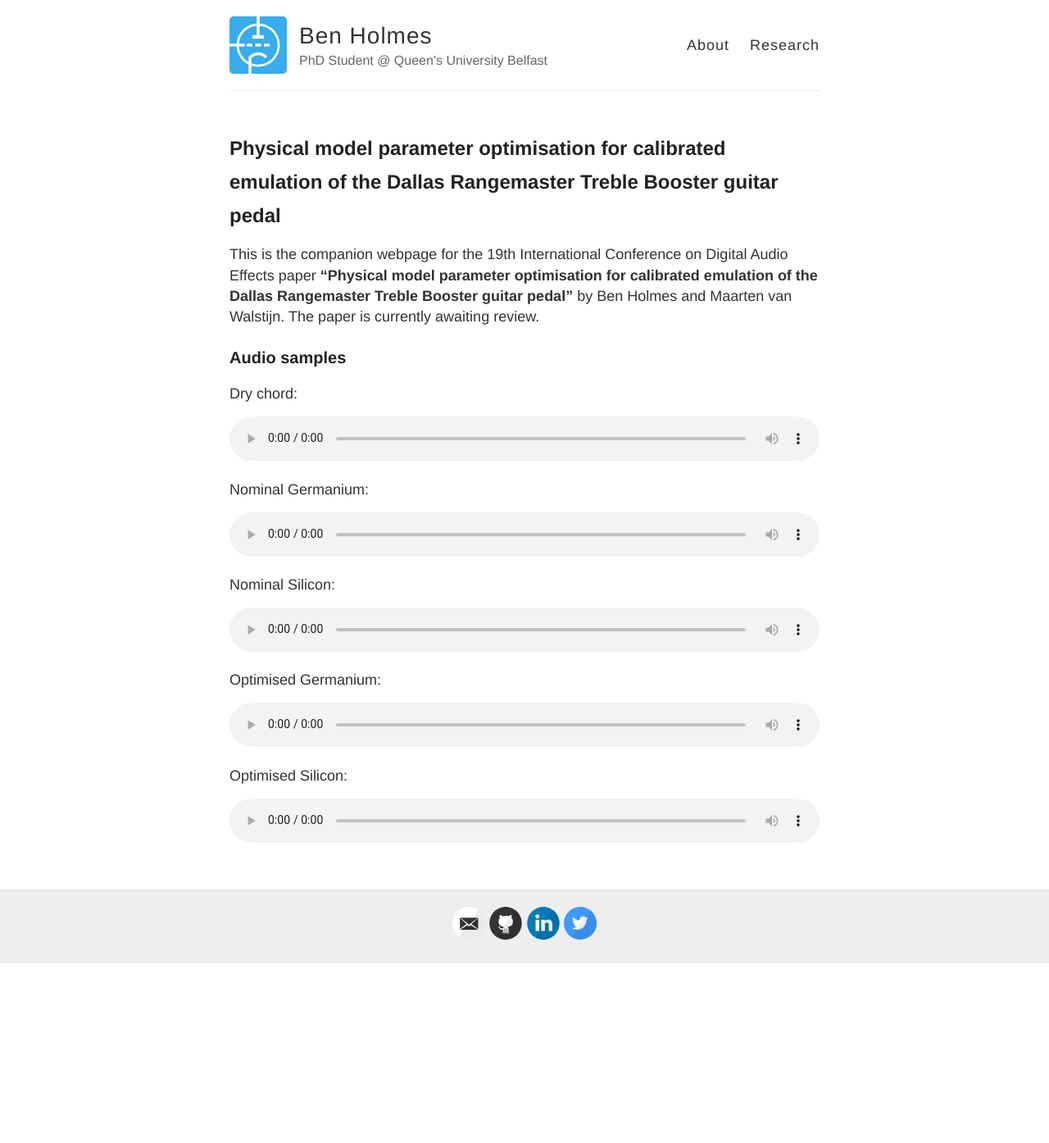
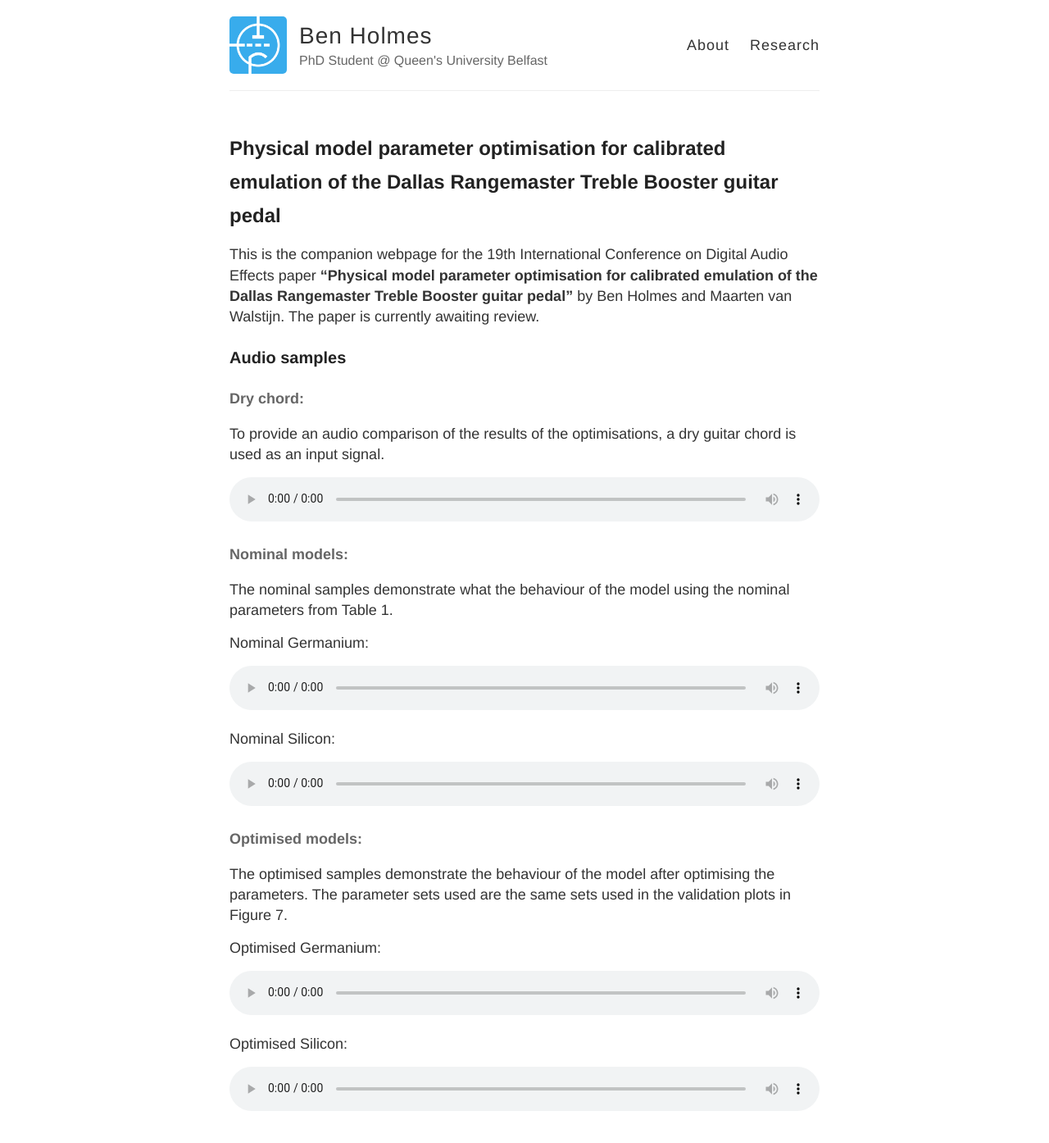
Before and after one commit to bholmesqub/DAFx16, a Jekyll site: the page built from index.md, in a window 1280 px wide and 1400 px high. Shown: the top 1394 px of the window at 82% size. Built offline with Jekyll 4.4.1, drawn with Linux system fonts in a browser that asks for light colours.

Commit message:
added sample descriptions and removed _site from repo

```diff
--- a/index.md
+++ b/index.md
@@ -6,12 +6,18 @@
 
 ### Audio samples
 
+#### Dry chord:
 
-Dry chord:
+To provide an audio comparison of the results of the optimisations, a dry guitar chord is used as an input signal.
+
 <audio controls>
   <source src="{{ site.baseurl }}/audio/chord.wav" type="audio/wav">
 Your browser does not support the audio element.
 </audio>
+
+#### Nominal models:
+
+The nominal samples demonstrate what the behaviour of the model using the nominal parameters from Table 1.
 
 Nominal Germanium:
 <audio controls>
@@ -25,6 +31,10 @@
 Your browser does not support the audio element.
 </audio>
 
+#### Optimised models:
+
+The optimised samples demonstrate the behaviour of the model after optimising the parameters. The parameter sets used are the same sets used in the validation plots in Figure 7.
+
 Optimised Germanium:
 <audio controls>
   <source src="{{ site.baseurl }}/audio/chord-germanium.wav" type="audio/wav">
```
Also changed, not shown: 13 other files.
